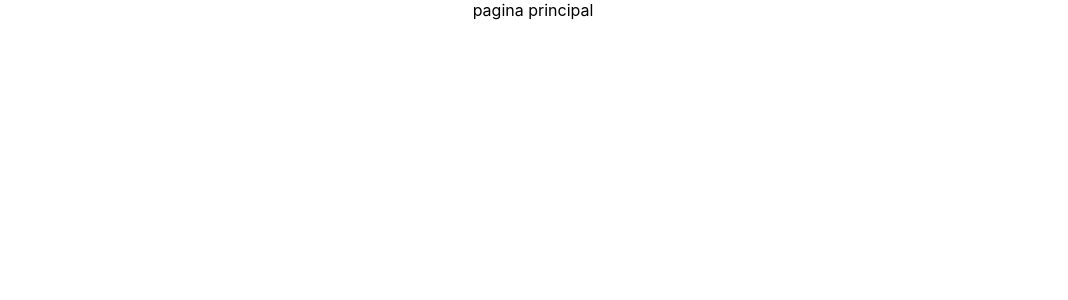
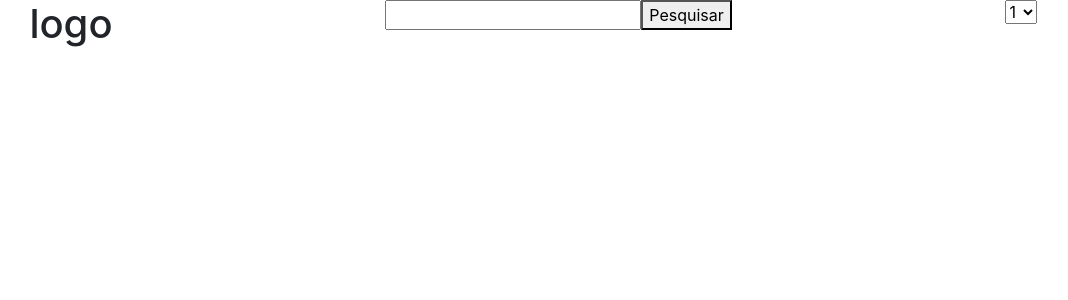
Before and after one commit to GustavoSFer/Motrix--gestao-de-conteudo, a React (Create React App) app in the folder front-end/: page / in a window 1280 px wide. Shown: the top 300 px of the page, without its empty margins (107-1175 px from the left). Built offline with nearby package versions, Linux system fonts and the light colour scheme.

Commit message:
Feat: Criando o Header da pagina principal

```diff
--- a/front-end/public/index.html
+++ b/front-end/public/index.html
@@ -24,6 +24,8 @@
       work correctly both with client-side routing and a non-root public URL.
       Learn how to configure a non-root public URL by running `npm run build`.
     -->
+    <!-- CSS only -->
+<link href="https://cdn.jsdelivr.net/npm/bootstrap@5.2.0/dist/css/bootstrap.min.css" rel="stylesheet" integrity="sha384-gH2yIJqKdNHPEq0n4Mqa/HGKIhSkIHeL5AyhkYV8i59U5AR6csBvApHHNl/vI1Bx" crossorigin="anonymous">
     <title>React App</title>
   </head>
   <body>
@@ -39,5 +41,7 @@
       To begin the development, run `npm start` or `yarn start`.
       To create a production bundle, use `npm run build` or `yarn build`.
     -->
+    <!-- JavaScript Bundle with Popper -->
+<script src="https://cdn.jsdelivr.net/npm/bootstrap@5.2.0/dist/js/bootstrap.bundle.min.js" integrity="sha384-A3rJD856KowSb7dwlZdYEkO39Gagi7vIsF0jrRAoQmDKKtQBHUuLZ9AsSv4jD4Xa" crossorigin="anonymous"></script>
   </body>
 </html>
--- /dev/null
+++ b/front-end/src/Components/Header.jsx
@@ -0,0 +1,17 @@
+import React from 'react';
+import PropTypes from 'prop-types';
+
+function Header({ children }) {
+  return (
+    <header className="d-flex justify-content-around">
+      <h1>logo</h1>
+      { children }
+    </header>
+  );
+}
+
+Header.propTypes = {
+  children: PropTypes.node.isRequired,
+};
+
+export default Header;
--- a/front-end/src/Pages/Principal.jsx
+++ b/front-end/src/Pages/Principal.jsx
@@ -1,9 +1,21 @@
 import React from 'react';
+import Header from '../Components/Header';
 
 function Principal() {
   return (
     <main>
-      pagina principal
+      <Header>
+        <div>
+          <input type="text" />
+          <button type="button">Pesquisar</button>
+        </div>
+        <div>
+          <select>
+            <option value="1">1</option>
+            <option value="2">2</option>
+          </select>
+        </div>
+      </Header>
     </main>
   );
 }
```
Also changed, not shown: 2 other files (tests, documents, lock files or other folders).
